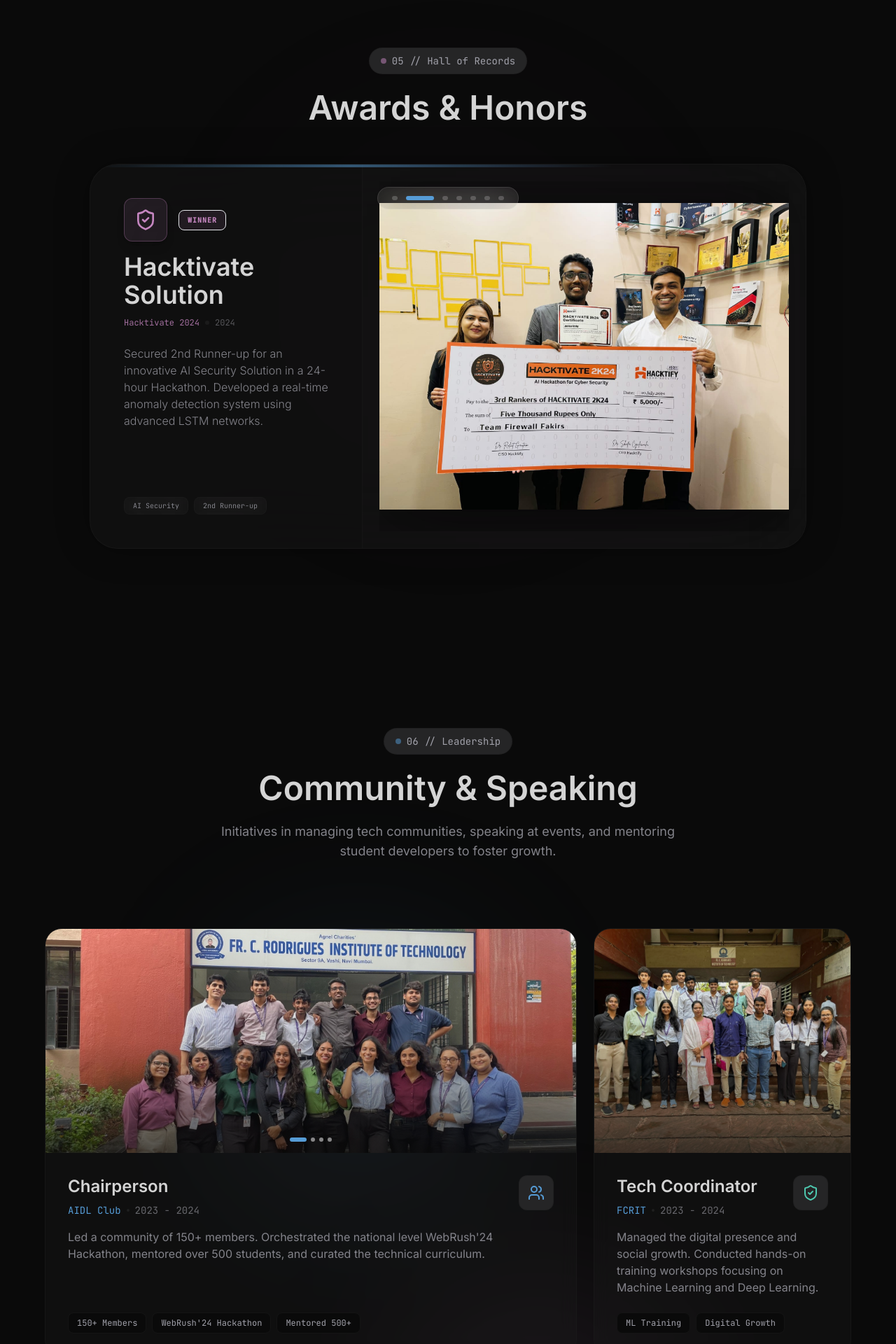
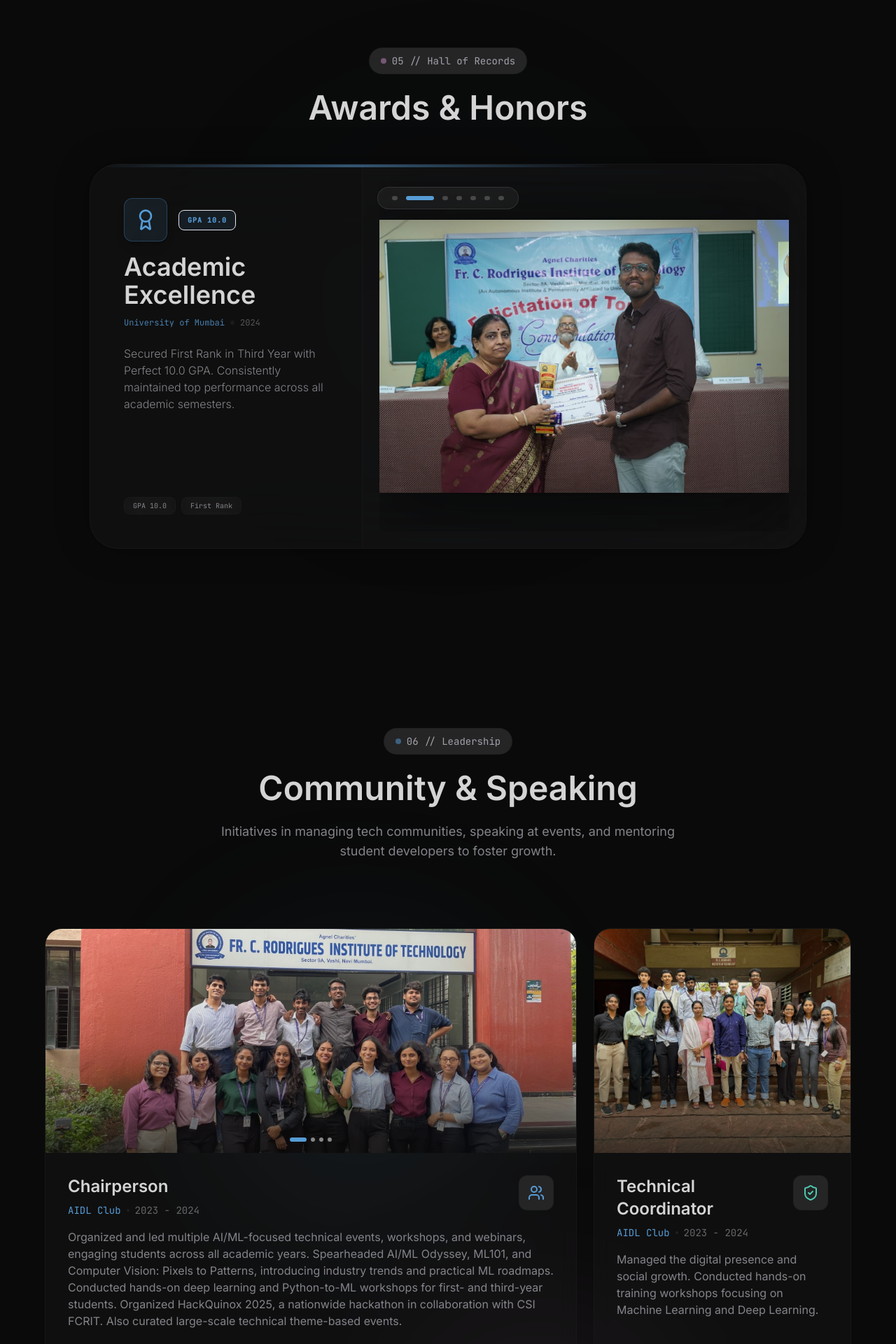
Before and after one commit to Joshua16vinu/portfolio, a React (Vite) app: page / in a window 1280 px wide. Shown: the part 4980-6900 px from the top of the page at 70% size. Built offline with nearby package versions, Linux system fonts and the light colour scheme.

Commit message:
made changes part3- added images

```diff
--- a/src/sections/Achievements.jsx
+++ b/src/sections/Achievements.jsx
@@ -12,6 +12,8 @@
 import hackiitk3 from "../assets/achievements/hackiitk_3.png";
 import techsprint1 from "../assets/achievements/techsprint_1.png";
 import techsprint2 from "../assets/achievements/techsprint_2.png";
+import codemania1 from "../assets/achievements/codemania_1.jpg";
+import cryptex1 from "../assets/achievements/cryptex_1.png";
 
 const AchievementImageCarousel = ({ images, name }) => {
     const [imgIndex, setImgIndex] = useState(0);
@@ -74,6 +76,20 @@
 
 const achievements = [
     {
+        id: "02b",
+        name: "Hack IITK 2026",
+        publisher: "C3iHub, IIT Kanpur",
+        icon: <ShieldCheck size={32} />,
+        year: "2026",
+        rank: "3RD PLACE",
+        description: "Achieved 3rd place in a highly competitive Cybersecurity hackathon among 9000+ participants. Engineered a fully offline policy gap analysis system using localized LLMs.",
+        highlights: ["Cybersecurity", "9000+ Participants"],
+        images: [hackiitk2, hackiitk1, hackiitk3],
+        color: "text-vscode-purple",
+        bg: "bg-vscode-purple/10",
+        border: "border-vscode-purple/30"
+    },
+    {
         id: "01",
         name: "Academic Excellence",
         publisher: "University of Mumbai",
@@ -102,22 +118,8 @@
         border: "border-vscode-purple/30"
     },
     {
-        id: "02b",
-        name: "Hack IITK 2026",
-        publisher: "C3iHub, IIT Kanpur",
-        icon: <ShieldCheck size={32} />,
-        year: "2026",
-        rank: "3RD PLACE",
-        description: "Achieved 3rd place in a highly competitive Cybersecurity hackathon among 9000+ participants. Engineered a fully offline policy gap analysis system using localized LLMs.",
-        highlights: ["Cybersecurity", "9000+ Participants"],
-        images: [hackiitk2, hackiitk1, hackiitk3],
-        color: "text-vscode-purple",
-        bg: "bg-vscode-purple/10",
-        border: "border-vscode-purple/30"
-    },
-    {
         id: "06",
-        name: "Fraud Research",
+        name: "Research Paper on Fraud transaction detection In Reverse Auction Systems",
         publisher: "ICNTE Conf.",
         icon: <BookOpen size={32} />,
         year: "2026",
@@ -138,7 +140,7 @@
         rank: "TOP 3",
         description: "Emerged as a State-level competitive programming winner (12 Problems / 4 Hrs). Showcased high-speed algorithmic problem-solving skills in dynamic programming.",
         highlights: ["Algorithms", "Top 3"],
-        images: [],
+        images: [codemania1],
         color: "text-vscode-orange",
         bg: "bg-vscode-orange/10",
         border: "border-vscode-orange/30"
@@ -166,7 +168,7 @@
         rank: "1ST PRIZE",
         description: "Winner of the Web Development competition at Cryptex 2023. Developed a responsive and highly feature-rich web application under strict time constraints.",
         highlights: ["Web Dev", "1st Prize"],
-        images: [],
+        images: [cryptex1],
         color: "text-vscode-yellow",
         bg: "bg-vscode-yellow/10",
         border: "border-vscode-yellow/30"
--- a/src/sections/Leadership.jsx
+++ b/src/sections/Leadership.jsx
@@ -17,15 +17,15 @@
         org: "AIDL Club",
         icon: <Users size={24} className="text-vscode-blue" />,
         date: "2023 - 2024",
-        description: "Led a community of 150+ members. Orchestrated the national level WebRush'24 Hackathon, mentored over 500 students, and curated the technical curriculum.",
-        highlights: ["150+ Members", "WebRush'24 Hackathon", "Mentored 500+"],
+        description: "Organized and led multiple AI/ML-focused technical events, workshops, and webinars, engaging students across all academic years. Spearheaded AI/ML Odyssey, ML101, and Computer Vision: Pixels to Patterns, introducing industry trends and practical ML roadmaps. Conducted hands-on deep learning and Python-to-ML workshops for first- and third-year students. Organized HackQuinox 2025, a nationwide hackathon in collaboration with CSI FCRIT. Also curated large-scale technical theme-based events.",
+        highlights: ["200+ Members", "WebRush'24", "HackQuinox 2025", "Mentored 500+"],
         images: [aidl1, aidl2, aidl3, aidl4],
         className: "md:col-span-2 lg:col-span-2"
     },
     {
         id: "tech_coord",
-        role: "Tech Coordinator",
-        org: "FCRIT",
+        role: "Technical Coordinator",
+        org: "AIDL Club",
         icon: <ShieldCheck size={24} className="text-vscode-teal" />,
         date: "2023 - 2024",
         description: "Managed the digital presence and social growth. Conducted hands-on training workshops focusing on Machine Learning and Deep Learning.",
```
Also changed, not shown: src/assets/achievements/codemania_1.jpg (added), src/assets/achievements/cryptex_1.png (added).
